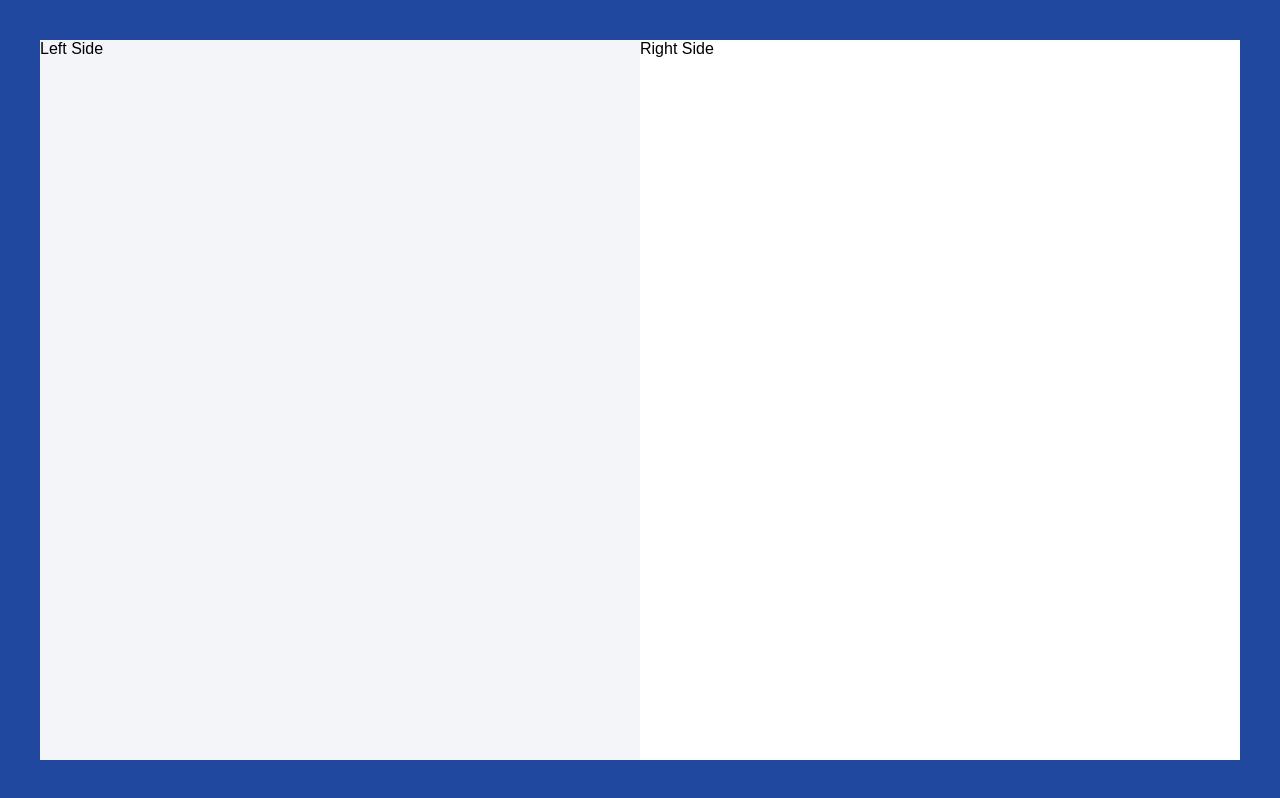
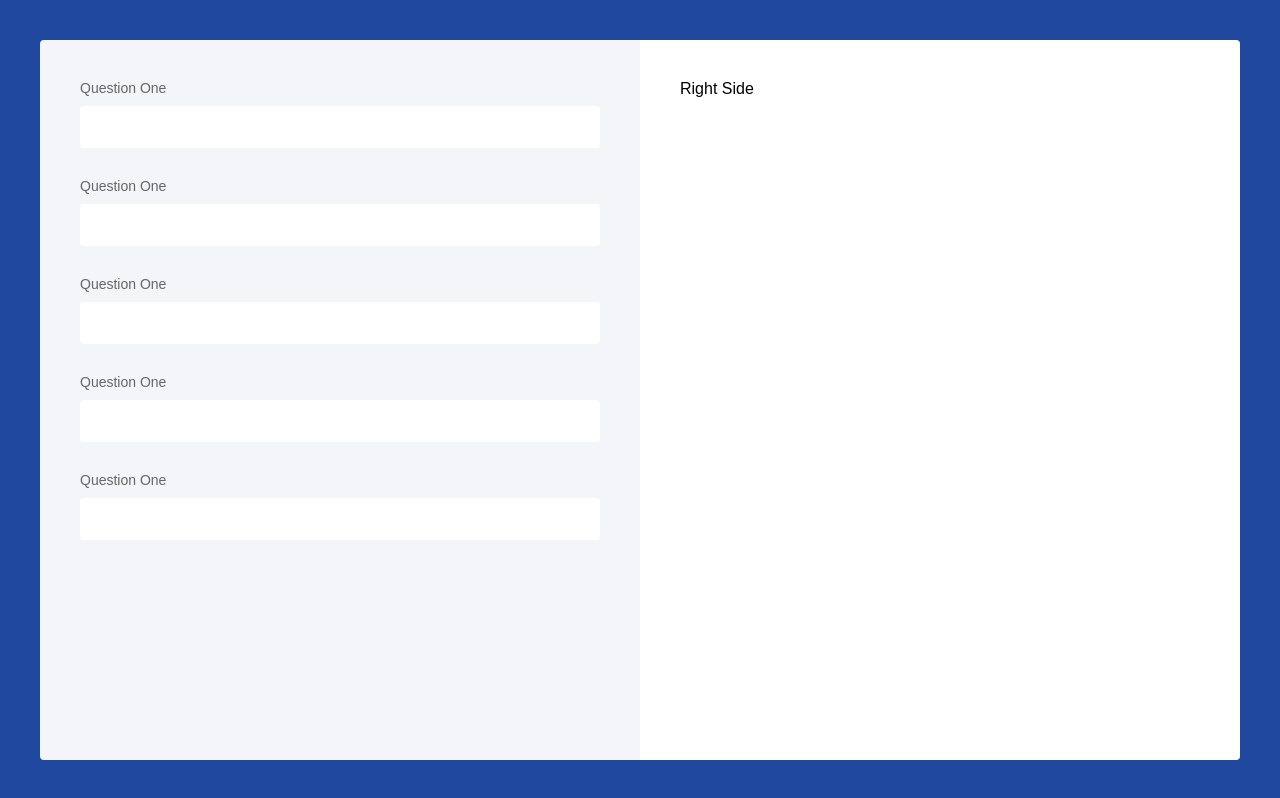
Before and after one commit to kurokoda/mad-libs, a React app: page / in a window 1280 px wide. Built offline with nearby package versions, Linux system fonts and the light colour scheme; some packages are replaced by stand-ins of ours.

Commit message:
Implements Input fields

```diff
--- a/src/components/app/index.js
+++ b/src/components/app/index.js
@@ -1,13 +1,20 @@
 import React from "react";
 import PropTypes from "prop-types";
 import "./index.scss";
+import InputField from "../inputField";
 
 const App = () => (
   <div className="application__container">
     <div className="madlibs__container">
       <div className="madlibs__content">
-        <div className="section section--gray">Left Side</div>
-        <div className="section">Right Side</div>
+        <div className="madlibs__section madlibs__section--gray">
+          <InputField label="Question One"/>
+          <InputField label="Question One"/>
+          <InputField label="Question One"/>
+          <InputField label="Question One"/>
+          <InputField label="Question One"/>
+        </div>
+        <div className="madlibs__section">Right Side</div>
       </div>
     </div>
   </div>
--- a/src/components/app/index.scss
+++ b/src/components/app/index.scss
@@ -2,13 +2,16 @@
   background-color: #20489e;
   display: flex;
   height: 100vh;
+  min-height: 620px;
   width: 100%;
 }
 
 .madlibs__container {
   background-color: #20489e;
+  border-radius: 4px;
   display: flex;
   margin: 40px;
+  overflow: hidden;
   width: 100%;
 }
 
@@ -17,11 +20,12 @@
   width : 100%;
 }
 
-.section {
+.madlibs__section {
   background-color: #fff;
+  padding: 40px;
   width: 100%
 }
 
-.section--gray {
+.madlibs__section--gray {
   background-color: #f3f5f9;
 }
--- /dev/null
+++ b/src/components/inputField/index.js
@@ -0,0 +1,14 @@
+import React from "react";
+import PropTypes from "prop-types";
+import "./index.scss";
+
+const InputField = ({label}) => (
+  <div className="input-field__container">
+    <p className="input-field__label">{label}</p>
+    <input className="input-field__input"></input>
+  </div>
+);
+
+InputField.propTypes = {};
+
+export default InputField;
--- /dev/null
+++ b/src/components/inputField/index.scss
@@ -0,0 +1,18 @@
+.input-field__container {
+  display: flex;
+  flex-direction: column;
+  margin-bottom: 30px;
+}
+
+.input-field__input {
+  border: none;
+  border-radius: 4px;
+  height: 40px;
+  width: auto;
+}
+
+.input-field__label {
+  color: #666;
+  font-size: 14px;
+  margin-bottom: 10px;
+}
--- a/src/index.scss
+++ b/src/index.scss
@@ -1,7 +1,8 @@
 body {
+  background-color: #20489e;
+  font-family: sans-serif;
   padding: 0;
   margin: 0;
-  font-family: sans-serif;
 }
 
 p {
```
